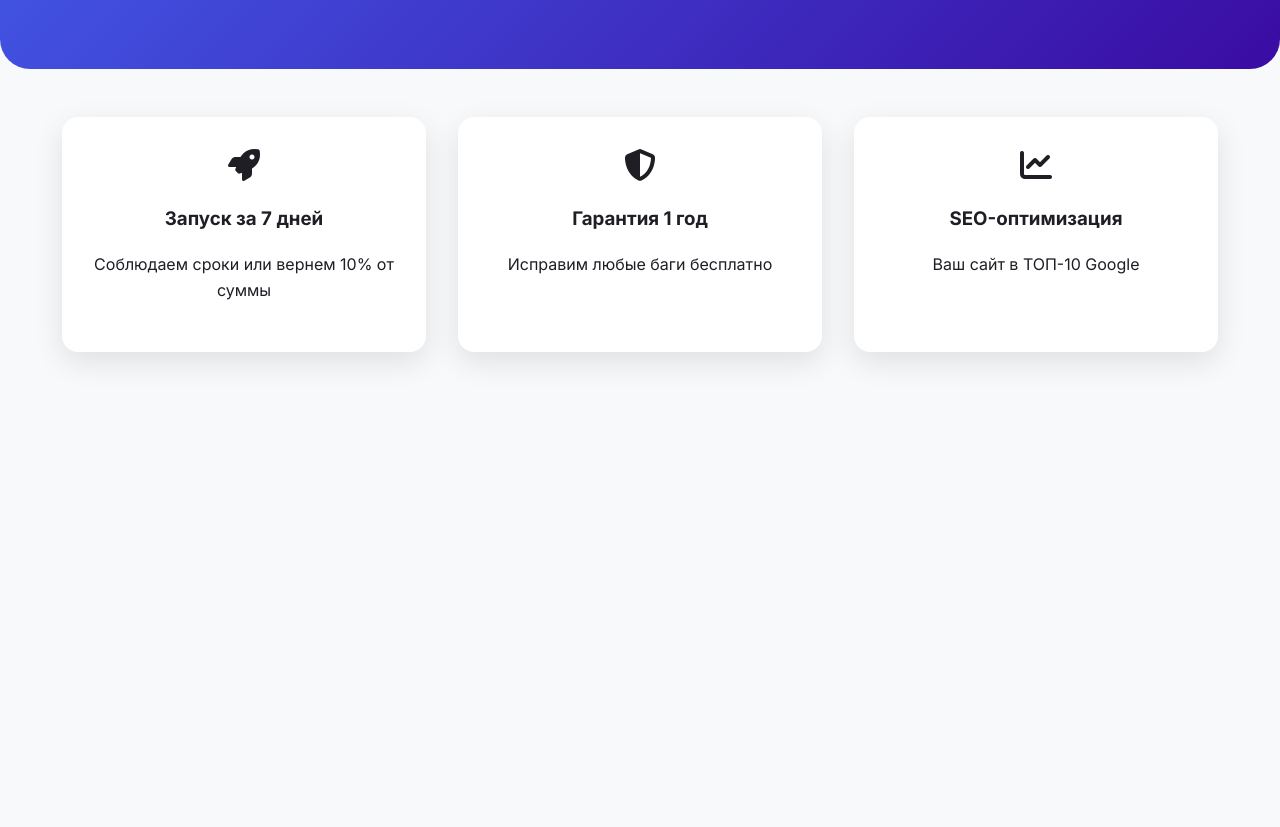
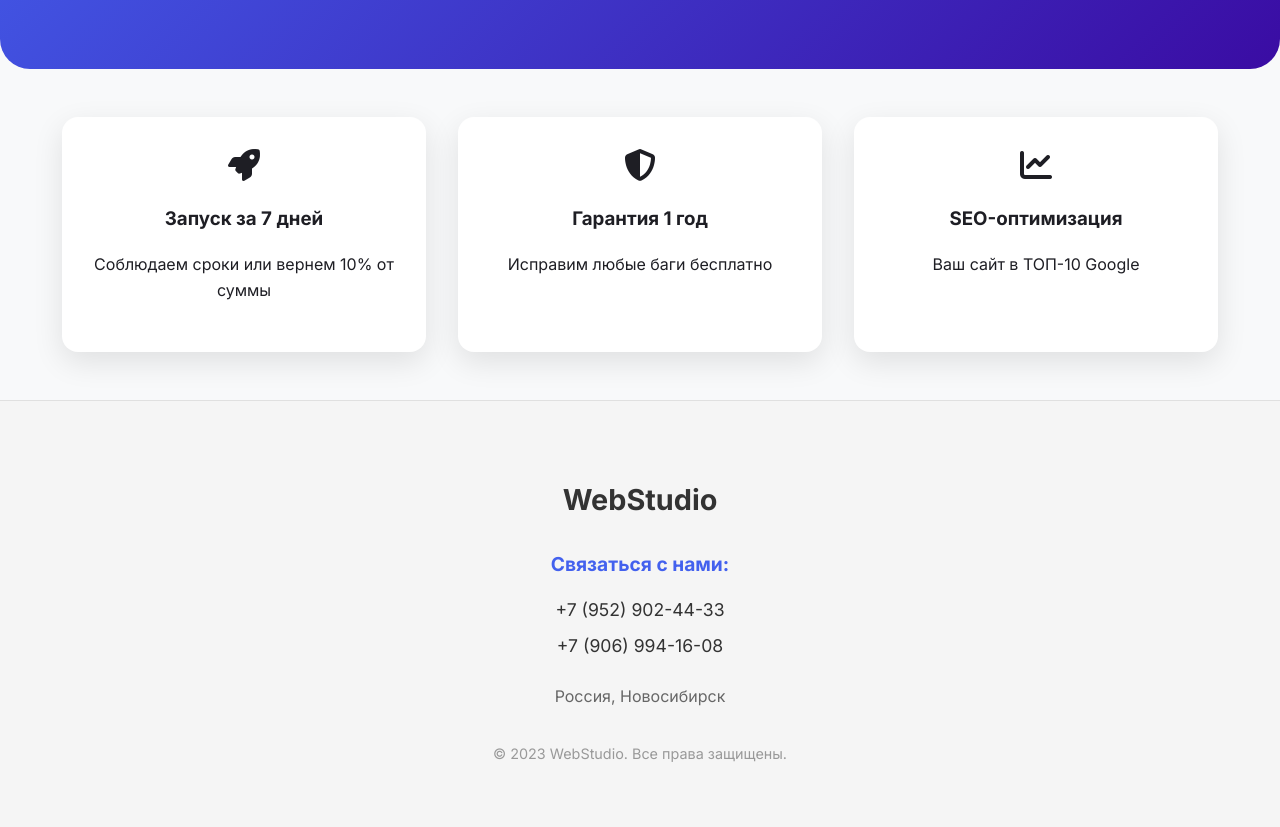
Before and after one commit to Grunteck/gruntek.github.io, a plain HTML site: page index.html in a window 1280 px wide. Shown: the part 348-1175 px from the top of the page. Before the commit the page ends 800 px from the top, so only its background shows below. Drawn offline with Linux system fonts and the light colour scheme.

Commit message:
Update index.html

```diff
--- a/index.html
+++ b/index.html
@@ -18,6 +18,9 @@
             color: var(--dark);
             line-height: 1.6;
             margin: 0;
+            min-height: 100vh;
+            display: flex;
+            flex-direction: column;
         }
 
         /* Навигация */
@@ -120,6 +123,83 @@
         .btn:hover {
             background: rgba(255,255,255,0.9);
         }
+
+        /* Стили подвала */
+        .site-footer {
+            background: #f5f5f5;
+            padding: 3rem 0;
+            margin-top: auto;
+            border-top: 1px solid #e0e0e0;
+        }
+
+        .site-footer .container {
+            max-width: 1200px;
+            margin: 0 auto;
+            padding: 0 20px;
+        }
+
+        .footer-content {
+            text-align: center;
+        }
+
+        .site-footer h3 {
+            color: #333;
+            margin-bottom: 1.5rem;
+            font-size: 1.8rem;
+        }
+
+        .footer-contacts h4 {
+            color: #4361ee;
+            margin-bottom: 1rem;
+            font-size: 1.2rem;
+        }
+
+        .phone-numbers {
+            display: flex;
+            flex-direction: column;
+            gap: 0.5rem;
+            margin-bottom: 1.5rem;
+        }
+
+        .phone-numbers a {
+            color: #333;
+            text-decoration: none;
+            font-size: 1.1rem;
+            transition: color 0.3s;
+        }
+
+        .phone-numbers a:hover {
+            color: #4361ee;
+        }
+
+        .address p {
+            color: #666;
+            font-size: 1rem;
+            margin-bottom: 2rem;
+        }
+
+        .copyright {
+            color: #999;
+            font-size: 0.9rem;
+            margin-top: 2rem;
+        }
+
+        /* Адаптивность */
+        @media (max-width: 768px) {
+            .site-footer {
+                padding: 2rem 0;
+            }
+
+            .phone-numbers {
+                flex-direction: column;
+            }
+
+            .nav-links {
+                gap: 1rem;
+                flex-wrap: wrap;
+                justify-content: center;
+            }
+        }
     </style>
     <link href="https://fonts.googleapis.com/css2?family=Inter:wght@400;600;700&display=swap" rel="stylesheet">
     <link rel="stylesheet" href="https://cdnjs.cloudflare.com/ajax/libs/font-awesome/6.4.0/css/all.min.css">
@@ -167,5 +247,25 @@
             <p>Ваш сайт в ТОП-10 Google</p>
         </div>
     </section>
+
+    <!-- Подвал сайта -->
+    <footer class="site-footer">
+        <div class="container">
+            <div class="footer-content">
+                <h3>WebStudio</h3>
+                <div class="footer-contacts">
+                    <h4>Связаться с нами:</h4>
+                    <div class="phone-numbers">
+                        <a href="tel:+79529024433">+7 (952) 902-44-33</a>
+                        <a href="tel:+79069941608">+7 (906) 994-16-08</a>
+                    </div>
+                    <div class="address">
+                        <p>Россия, Новосибирск</p>
+                    </div>
+                </div>
+                <p class="copyright">© 2023 WebStudio. Все права защищены.</p>
+            </div>
+        </div>
+    </footer>
 </body>
 </html>
```
